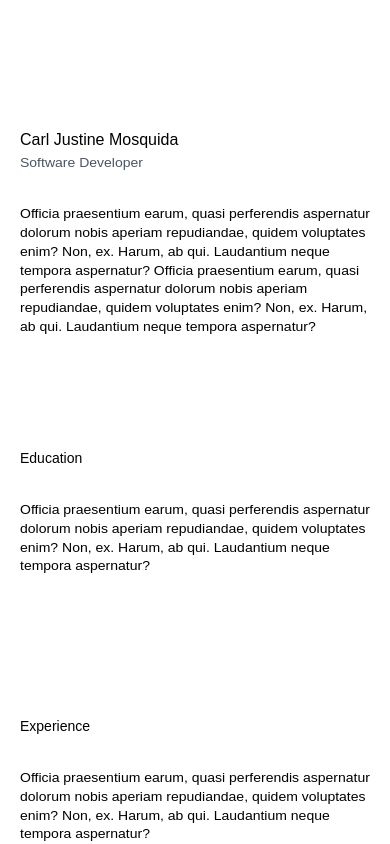
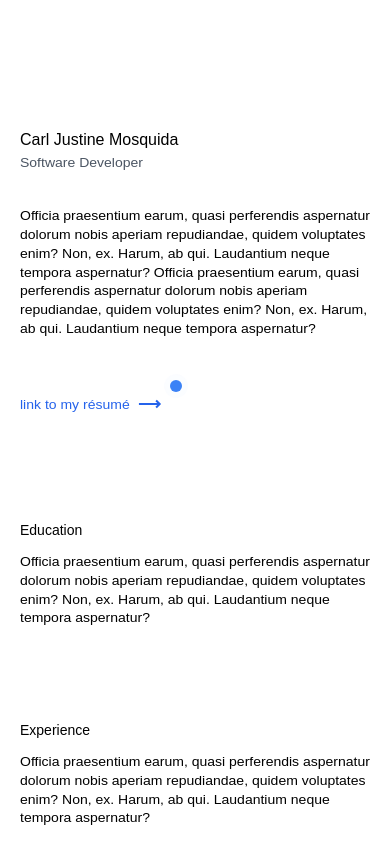
Before and after one commit to mosquida/portfolio-website, a Next.js app: page / in a window 390 px wide. Shown: the top 844 px of the page. Built offline with nearby package versions, Linux system fonts and the light colour scheme.

Commit message:
Added Resume Link Button

```diff
--- /dev/null
+++ b/component/ArrowRightSvg.js
@@ -0,0 +1,20 @@
+import React from "react";
+
+export default function ArrowRightSvg() {
+  return (
+    <>
+      <svg
+        width="24"
+        height="24"
+        viewBox="0 0 24 24"
+        fill="none"
+        xmlns="http://www.w3.org/2000/svg"
+      >
+        <path
+          d="M23.0677 11.9929L18.818 7.75739L17.4061 9.17398L19.2415 11.0032L0.932469 11.0012L0.932251 13.0012L19.2369 13.0032L17.4155 14.8308L18.8321 16.2426L23.0677 11.9929Z"
+          fill="currentColor"
+        />
+      </svg>
+    </>
+  );
+}
--- a/pages/index.js
+++ b/pages/index.js
@@ -1,4 +1,5 @@
 import ArrowUpSvg from "../component/ArrowUpSvg";
+import ArrowRightSvg from "../component/ArrowRightSvg";
 
 export default function Home() {
   return (
@@ -12,7 +13,7 @@ export default function Home() {
           </p>
 
           <div className="pt-6 md:w-3/5">
-            <p className=" text-sm">
+            <p className="pb-10 text-sm">
               Officia praesentium earum, quasi perferendis aspernatur dolorum
               nobis aperiam repudiandae, quidem voluptates enim? Non, ex. Harum,
               ab qui. Laudantium neque tempora aspernatur? Officia praesentium
@@ -20,6 +21,19 @@ export default function Home() {
               repudiandae, quidem voluptates enim? Non, ex. Harum, ab qui.
               Laudantium neque tempora aspernatur?
             </p>
+          </div>
+          <div className=" pt-2 text-blue-600 relative max-w-max flex gap-2 items-center">
+            <a
+              href="#"
+              className="text-sm"
+              target="_blank"
+              rel="noopener noreferrer"
+            >
+              link to my résumé
+            </a>
+            <ArrowRightSvg />
+            <div class="absolute top-0 right-0 -mr-5 -mt-1 w-3 h-3 rounded-full bg-blue-500 animate-ping"></div>
+            <div class="absolute top-0 right-0 -mr-5 -mt-1 w-3 h-3 rounded-full bg-blue-500"></div>
           </div>
         </section>
 
@@ -29,7 +43,7 @@ export default function Home() {
               <h2 className="text-sm py-2">Education</h2>
             </div>
 
-            <div className="pt-5 md:pt-0">
+            <div className=" md:pt-0">
               <p className=" text-sm">
                 Officia praesentium earum, quasi perferendis aspernatur dolorum
                 nobis aperiam repudiandae, quidem voluptates enim? Non, ex.
@@ -39,13 +53,13 @@ export default function Home() {
           </div>
         </section>
 
-        <section className=" pt-32">
+        <section className="pt-20 md:pt-32">
           <div className="md:grid grid-cols-2 gap-5 lg:gap-10">
             <div>
               <h2 className="text-sm py-2">Experience</h2>
             </div>
 
-            <div className="pt-5 md:pt-0">
+            <div className="md:pt-0">
               <p className=" text-sm">
                 Officia praesentium earum, quasi perferendis aspernatur dolorum
                 nobis aperiam repudiandae, quidem voluptates enim? Non, ex.
@@ -55,13 +69,13 @@ export default function Home() {
           </div>
         </section>
 
-        <section className=" py-32">
+        <section className="py-16 md:py-32">
           <div className="md:grid grid-cols-2 gap-5 lg:gap-10">
             <div>
               <h2 className="text-sm py-2">Contact</h2>
             </div>
 
-            <div className="pt-5 md:pt-0">
+            <div className="md:pt-0">
               <div className="flex gap-2 pt-2 hover:text-blue-600 duration-500">
                 <a
                   href="mailto:mosquidacarljustine@gmail.com"
```
